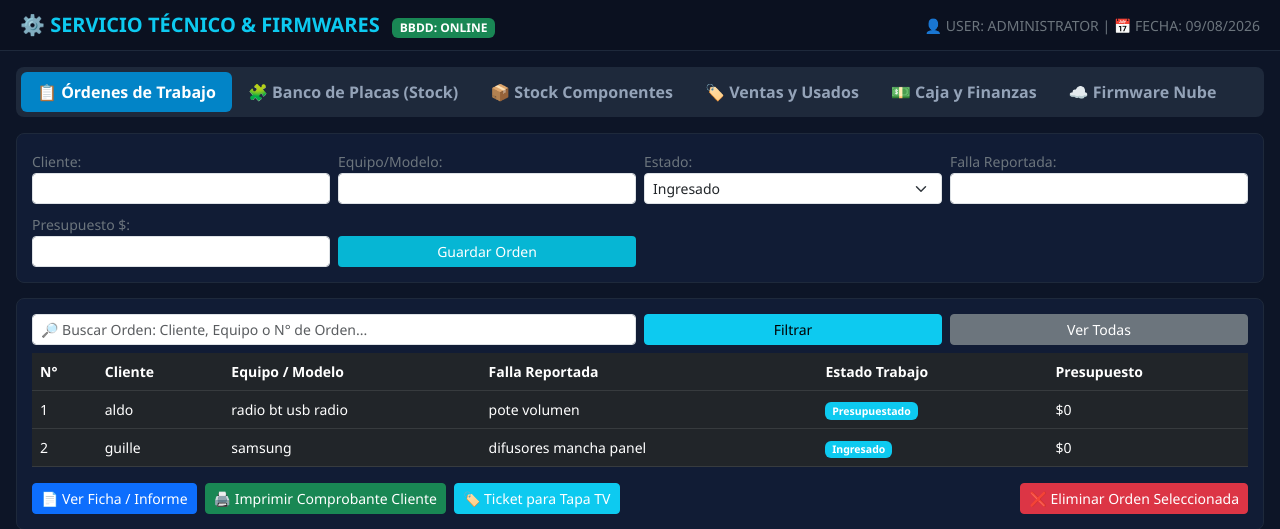
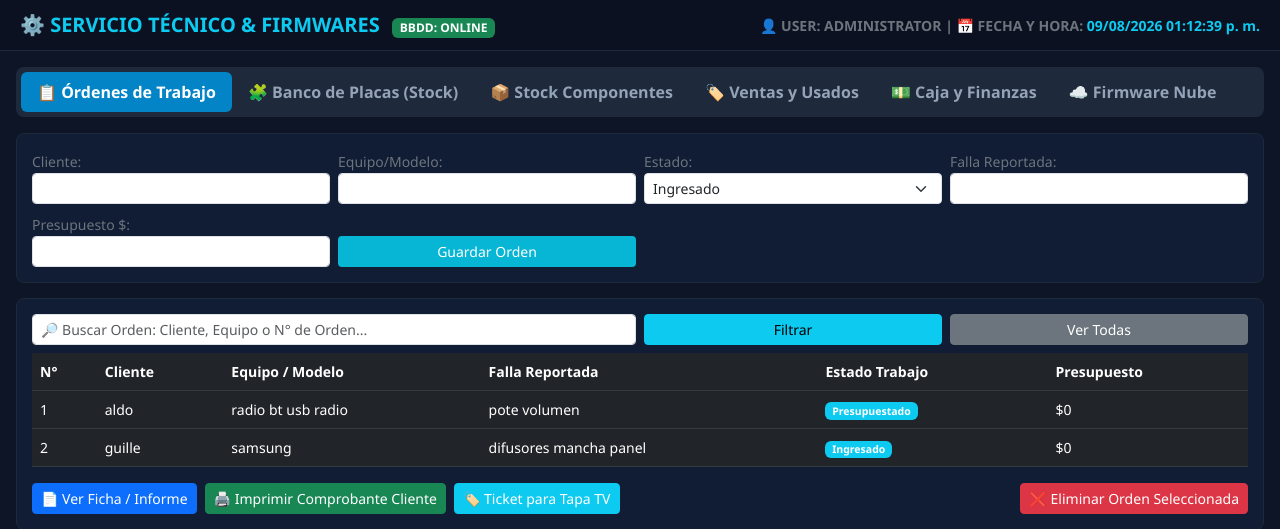
Before and after one commit to fbncastelli-bot/taller-control, a Flask app: page / in a window 1280 px wide. Shown: the top 529 px of the page. Run offline with Flask 3, Linux system fonts and the light colour scheme.

Commit message:
Update index.html

```diff
--- a/templates/index.html
+++ b/templates/index.html
@@ -26,8 +26,8 @@
             <span class="fw-bold text-info fs-5">⚙️ SERVICIO TÉCNICO & FIRMWARES</span>
             <span class="badge bg-success ms-2">BBDD: ONLINE</span>
         </div>
-        <div class="small text-secondary">
-            👤 USER: ADMINISTRATOR | 📅 FECHA: 09/08/2026
+        <div class="small text-secondary fw-bold">
+            👤 USER: ADMINISTRATOR | 📅 FECHA Y HORA: <span id="reloj-vivo" class="text-info">--/--/---- --:--:--</span>
         </div>
     </div>
 
@@ -183,7 +183,7 @@
             </div>
         </div>
 
-        <!-- 5. CAJA Y FINANZAS (CLONADA DE TU PROGRAMA LOCAL) -->
+        <!-- 5. CAJA Y FINANZAS -->
         <div id="sec-caja" style="display: none;">
             <div class="d-flex justify-content-between align-items-center mb-2">
                 <div>
@@ -258,5 +258,16 @@
     </div>
 
     <script src="/static/app.js"></script>
+    <script>
+        // Actualizar reloj en vivo en la cabecera
+        function actualizarReloj() {
+            const ahora = new Date();
+            const fechaStr = ahora.toLocaleDateString('es-AR', { day: '2-digit', month: '2-digit', year: 'numeric' });
+            const horaStr = ahora.toLocaleTimeString('es-AR', { hour: '2-digit', minute: '2-digit', second: '2-digit' });
+            document.getElementById('reloj-vivo').innerText = `${fechaStr} ${horaStr}`;
+        }
+        setInterval(actualizarReloj, 1000);
+        actualizarReloj();
+    </script>
 </body>
 </html>
```
